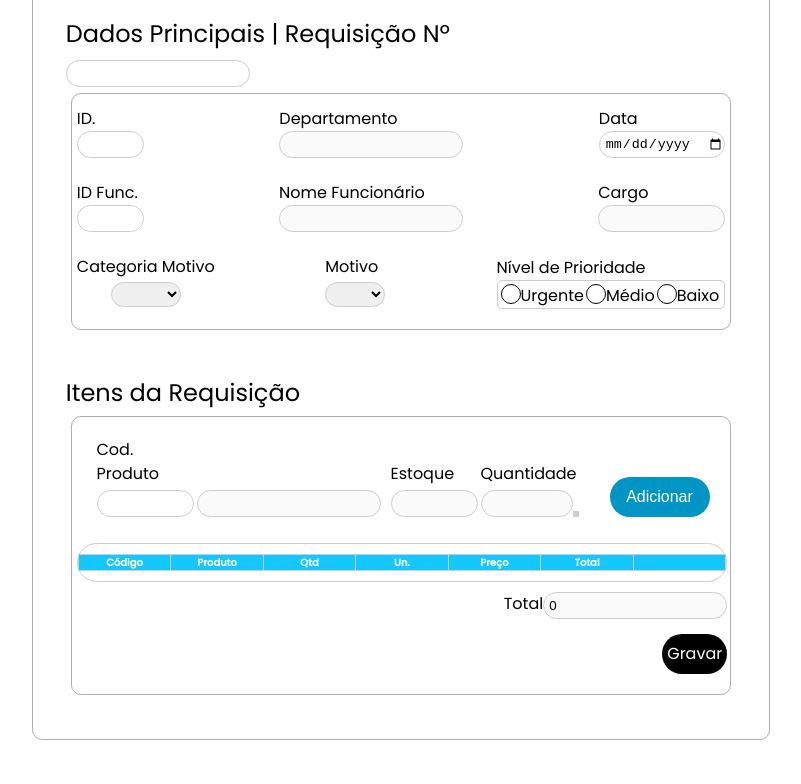
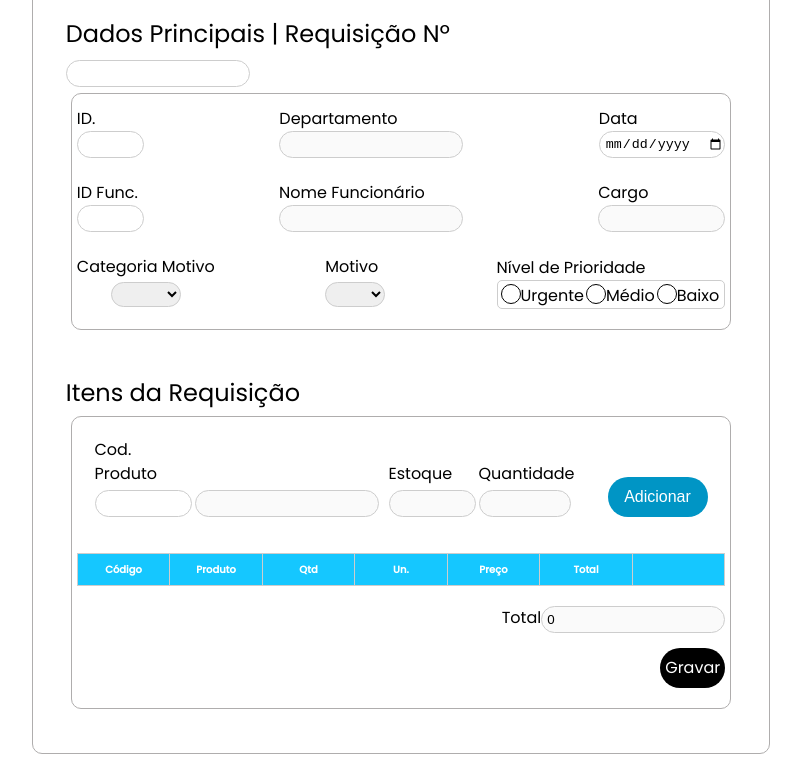
Before and after one commit to andressa-l/almoxarifado-pedido-requisicao, a plain HTML site: page index.html in a window 1280 px wide. Shown: the part 122-906 px from the top of the page, without its empty margins (239-1040 px from the left). Drawn offline with Linux system fonts and the light colour scheme.

Commit message:
Update tabela.css

```diff
--- a/assets/css/tabela.css
+++ b/assets/css/tabela.css
@@ -2,7 +2,7 @@
 .tabelaItens {
     text-align: center;
     align-items: center;
-    border: 1px solid #cdcdcd;
+    /* border: 1px solid #cdcdcd; */
     border-collapse: collapse;
     margin-bottom: 10px;
     font-size: 16px;
@@ -10,7 +10,7 @@
     table-layout: fixed;
     width: 100%;
     margin-top: 10px;
-    border-radius: 20px;
+    /* border-radius: 20px; */
 }
 
 .tabelaItens th {
@@ -22,6 +22,7 @@
     color: white;
     text-align: center;
     font-size: 10px;
+    padding: 8px;
     /* border-radius: 20px; */
 }
 
@@ -47,6 +48,6 @@
 }
 
 #nivel{
-    margin-left: 2px;
-    border: 3px solid #CDCDCD;
+    margin-left: 8px;
+    /* border: 3px solid #CDCDCD; */
 }
```
